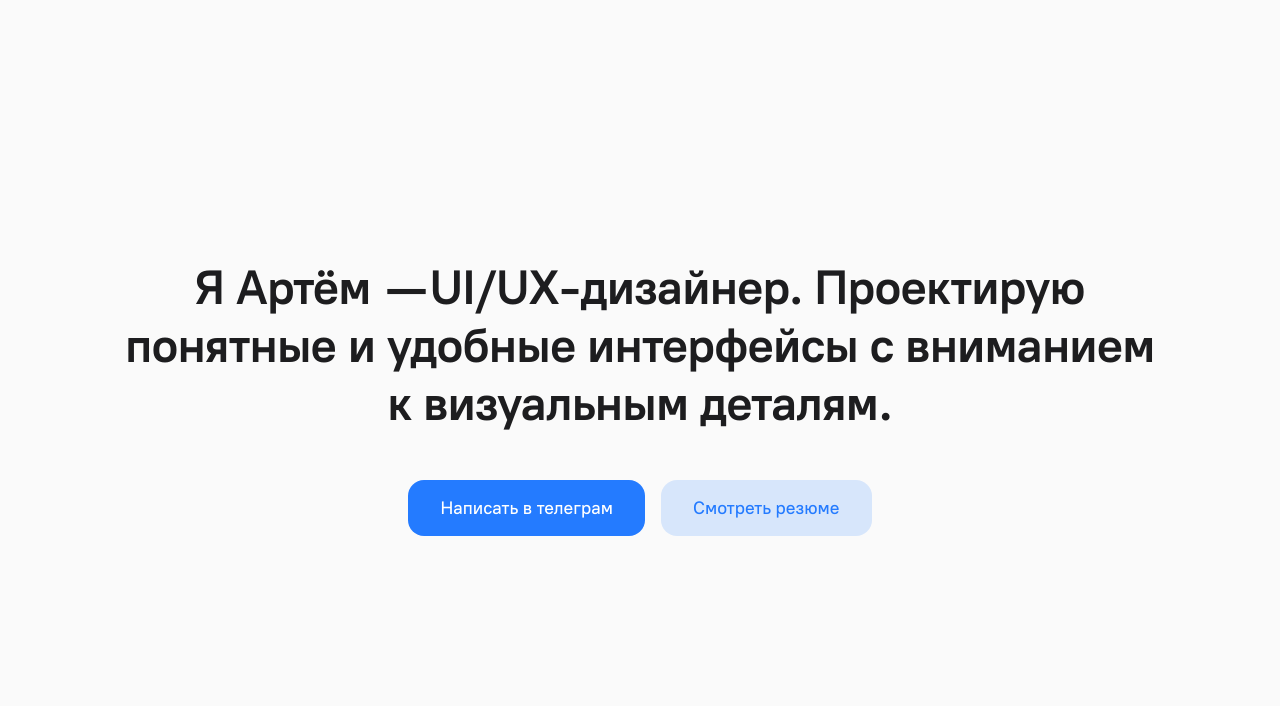
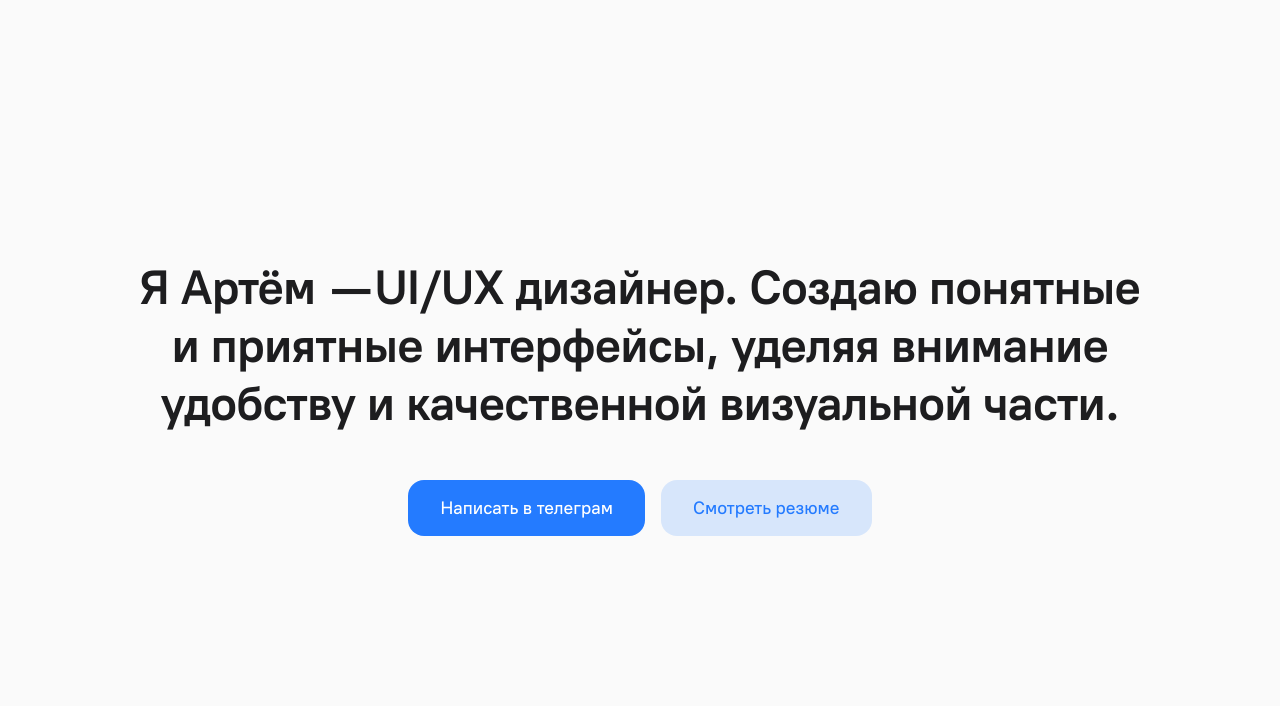
Before and after one commit to artem-kalganov/portfolio, a plain HTML site: page index.html in a window 1280 px wide. Shown: the part 94-800 px from the top of the page. Drawn offline with Linux system fonts and the light colour scheme.

Commit message:
Update index.html

```diff
--- a/index.html
+++ b/index.html
@@ -33,7 +33,7 @@
 
     <section class="hero">
       <div class="container">
-        <h1>Я Артём — UI/UX-дизайнер. Проектирую понятные и удобные интерфейсы с вниманием к визуальным деталям.</h1>
+        <h1>Я Артём — UI/UX дизайнер. Создаю понятные и приятные интерфейсы, уделяя внимание удобству и качественной визуальной части.</h1>
         <div class="hero-actions">
           <a href="https://t.me/deuszy" target="_blank" rel="noopener" class="btn btn-primary">Написать в телеграм</a>
           <a href="https://drive.google.com/file/d/16yyclF8yvlcaTzQp3iTrguS4uuoT93HE/view?usp=sharing" target="_blank" rel="noopener" class="btn btn-secondary">Смотреть резюме</a>
```
